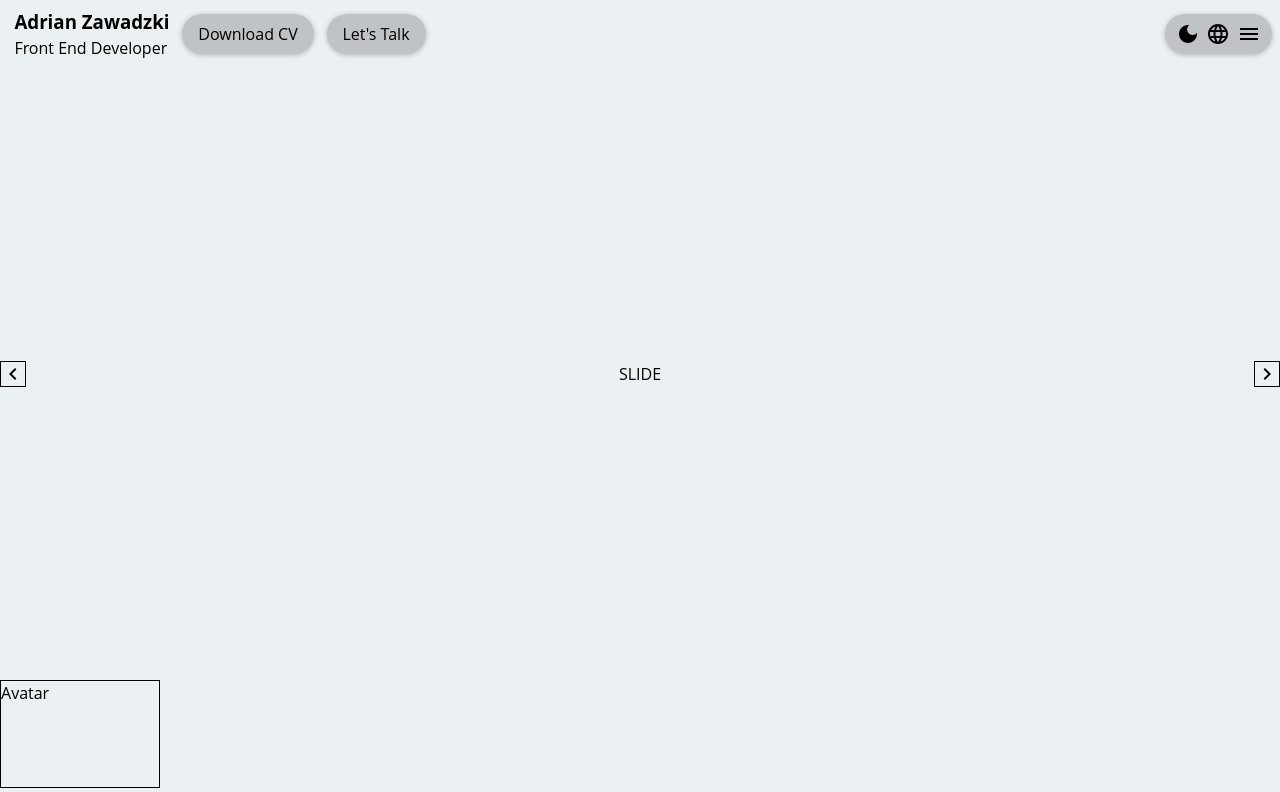
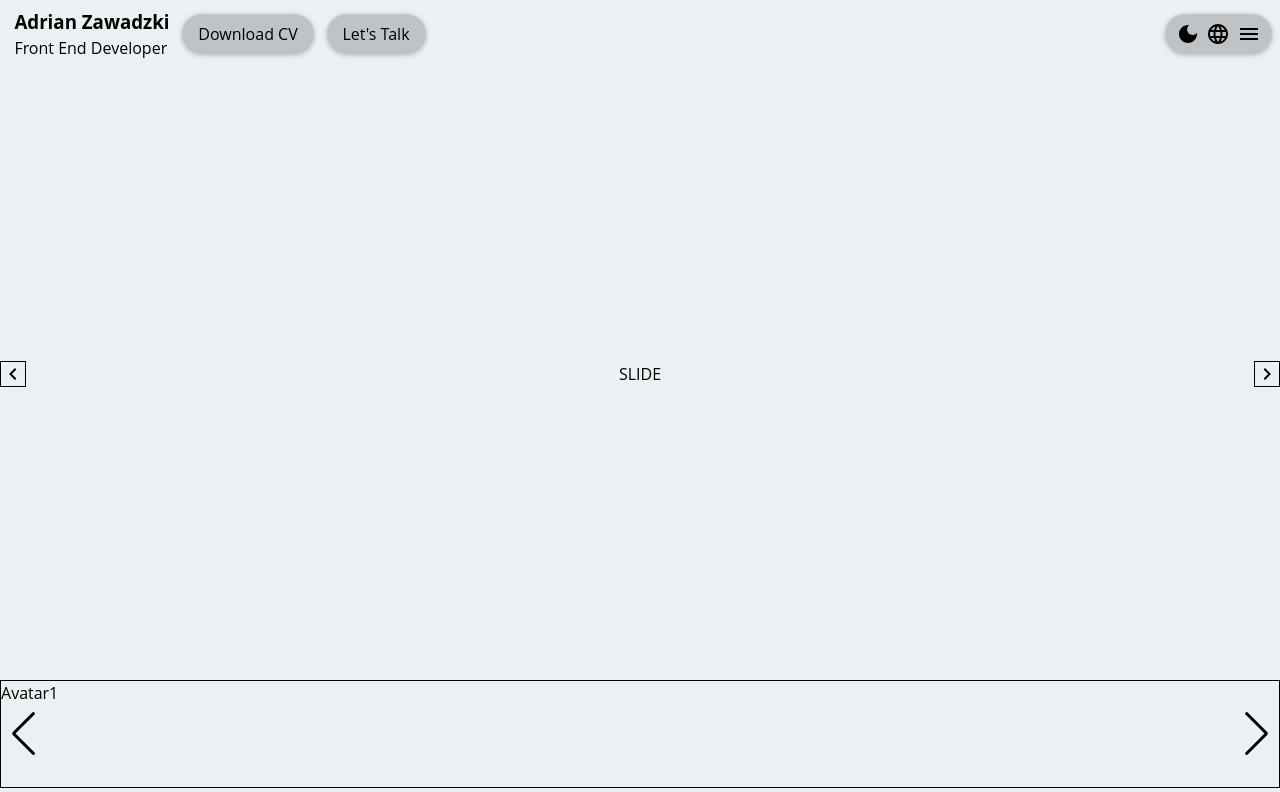
Before and after one commit to Adek236/Portfolio-website, a React (Create React App) app: page / in a window 1280 px wide. Shown: the top 792 px of the page. Built offline with nearby package versions, Linux system fonts and the light colour scheme.

Commit message:
Swpier for slider added.

```diff
--- a/package.json
+++ b/package.json
@@ -10,9 +10,11 @@
     "@testing-library/jest-dom": "^5.16.5",
     "@testing-library/react": "^13.3.0",
     "@testing-library/user-event": "^13.5.0",
+    "framer-motion": "^7.3.2",
     "react": "^18.2.0",
     "react-dom": "^18.2.0",
     "react-scripts": "5.0.1",
+    "swiper": "^8.3.2",
     "web-vitals": "^2.1.4"
   },
   "scripts": {
--- a/src/components/Button/Button.js
+++ b/src/components/Button/Button.js
@@ -1,15 +1,28 @@
 import React from "react";
 import "./Button.css";
+import { motion } from "framer-motion";
 
 const Button = ({ shortTitle, longTitle, children, link }) => {
   return (
-    <div className="button">
-      <div className="button__short-title">{shortTitle?shortTitle:""}{children}</div>
+    <motion.div
+      whileHover={{ scale: 1.1 }}
+      transition={{ type: "spring", stiffness: 400, damping: 10 }}
+      className="button"
+    >
+      <div className="button__short-title">
+        {shortTitle ? shortTitle : ""}
+        {children}
+      </div>
       <div className="button__long-title">{longTitle}</div>
-      <a role="button" aria-label={longTitle} className="fill-container" href={link}>
+      <a
+        role="button"
+        aria-label={longTitle}
+        className="fill-container"
+        href={link}
+      >
         {" "}
       </a>
-    </div>
+    </motion.div>
   );
 };
 
--- a/src/pages/Projects/Projects.css
+++ b/src/pages/Projects/Projects.css
@@ -3,6 +3,7 @@
   justify-content: center;
   flex-direction: column;
   height: 90vh;
+  overflow: hidden;
 }
 .project__slider {
   height: 85%;
@@ -17,11 +18,14 @@
   overflow: hidden;
 }
 .project__menu {
+  display: flex;
   height: 15%;
-  overflow: hidden;
+  width: 100%;
 }
 .project__menu__el {
   height: 100%;
-  width: 10rem;
   border: 1px solid black;
+}
+.project__menu .swiper-button-prev, .project__menu .swiper-button-next {
+  color: black;
 }/*# sourceMappingURL=Projects.css.map */
--- a/src/pages/Projects/Projects.js
+++ b/src/pages/Projects/Projects.js
@@ -1,22 +1,44 @@
+// import { useState } from "react";
 import "./Projects.css";
-import KeyboardArrowLeftIcon from '@mui/icons-material/KeyboardArrowLeft';
-import KeyboardArrowRightIcon from '@mui/icons-material/KeyboardArrowRight';
+// import { motion } from "framer-motion";
+import { Swiper, SwiperSlide } from "swiper/react";
+import { Navigation } from "swiper";
+import "swiper/css";
+import "swiper/css/navigation";
+import "swiper/css/pagination";
+
+import KeyboardArrowLeftIcon from "@mui/icons-material/KeyboardArrowLeft";
+import KeyboardArrowRightIcon from "@mui/icons-material/KeyboardArrowRight";
 
 const Projects = () => {
   return (
     <div className="project">
       <div className="project__slider">
-       <div className="project__slider__left-arrow flex-center"><KeyboardArrowLeftIcon/></div>
-       <div className="project__slider__elements">
-        <div>SLIDE</div>
-       </div>
-       <div className="project__slider__right-arrow flex-center"><KeyboardArrowRightIcon/></div>
+        <div className="project__slider__left-arrow flex-center">
+          <KeyboardArrowLeftIcon />
+        </div>
+        <div className="project__slider__elements">
+          <div>SLIDE</div>
+        </div>
+        <div className="project__slider__right-arrow flex-center">
+          <KeyboardArrowRightIcon />
+        </div>
       </div>
-      <div className="project__menu">
-        <div  className="project__menu__el">Avatar</div>
-      </div>
+      <Swiper
+        modules={[Navigation]}
+        navigation
+        speed={800}
+        slidesPerView={1}
+        loop
+        className="project__menu"
+      >
+        <SwiperSlide className="project__menu__el">Avatar1</SwiperSlide>
+        <SwiperSlide className="project__menu__el">Avatar2</SwiperSlide>
+        <SwiperSlide className="project__menu__el">Avatar3</SwiperSlide>
+        <SwiperSlide className="project__menu__el">Avatar4</SwiperSlide>
+      </Swiper>
     </div>
-  )
+  );
 };
 
 export default Projects;
--- a/src/pages/Projects/Projects.scss
+++ b/src/pages/Projects/Projects.scss
@@ -6,6 +6,7 @@
   justify-content: center;
   flex-direction: column;
   height: 90vh;
+  overflow: hidden;
   &__slider {
     height: 85%;
     display: flex;
@@ -17,15 +18,21 @@
     }
     &__elements {
       overflow: hidden;
+
     }
   }
   &__menu {
+    display: flex;
     height: 15%;
-    overflow: hidden;
+    width: 100%;
+    // overflow: scroll;
     &__el {
       height: 100%;
-      width: 10rem;
+      // width: 100px;
       border: 1px solid black;
+    }
+    .swiper-button-prev, .swiper-button-next {
+      color: black;
     }
   }
 }
```
Also changed, not shown: 2 other files (tests, documents, lock files or other folders).
